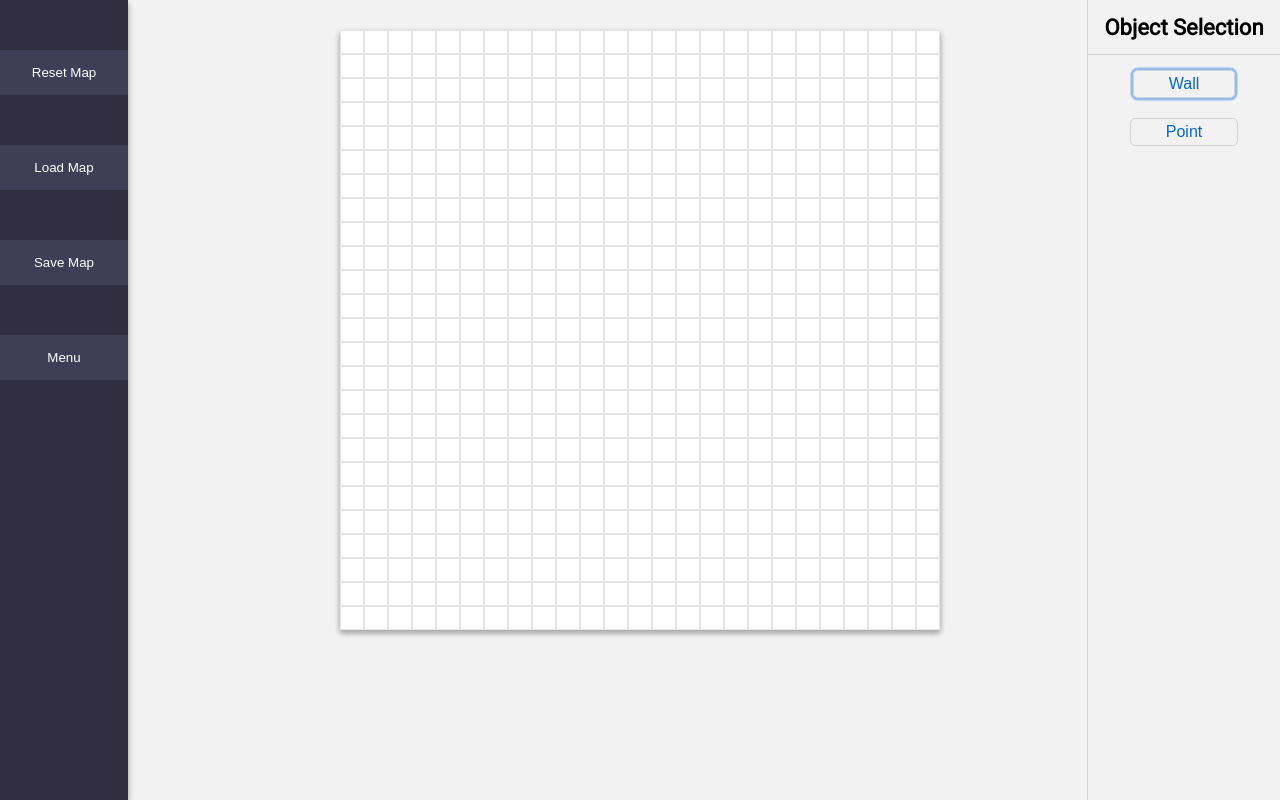
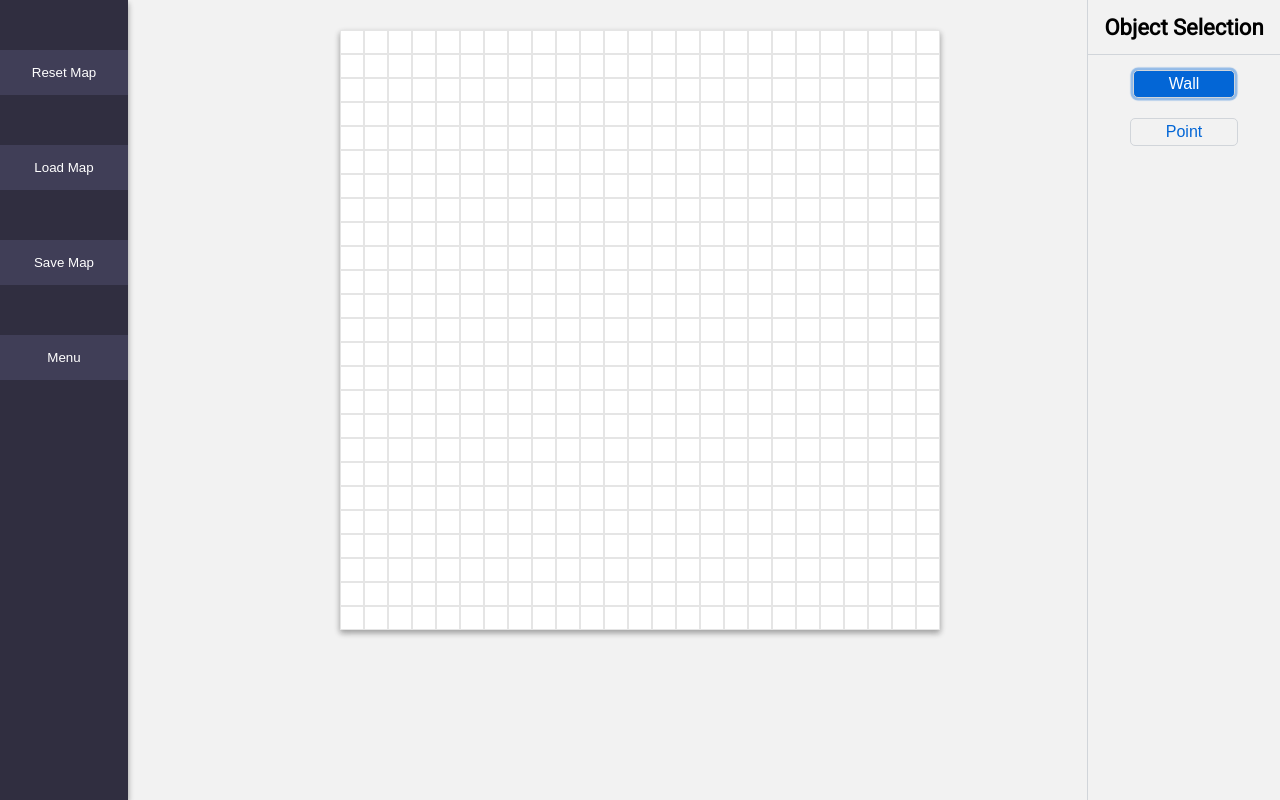
Before and after one commit to devPablo/PacMan-Multiplayer, a website: page public/index.html in a window 1280 px wide. Both pictures are taken after a click on the button "Wall". Drawn offline with Linux system fonts and the light colour scheme.

Commit message:
Add active style for object selection's buttons

```diff
--- a/public/css/style.css
+++ b/public/css/style.css
@@ -97,6 +97,12 @@ body {
 	cursor: pointer;
 }
 
+.button-object-active {
+	background-color: #0366D6;
+	color: #FFF;
+	cursor: pointer;
+}
+
 .button-object:focus {
 	box-shadow: 0 0 1px 2.5px rgba(3, 102, 214, 0.4);
 }
--- a/public/js/Game.js
+++ b/public/js/Game.js
@@ -208,13 +208,24 @@ function resetMap() {
 	drawMap();
 }
 
+// REDO with PARAMS
 // Select objects from Object Selection
 function selectObjectWall() {
 	active_object = 'WALL';
+	let e = document.getElementsByClassName('button-object');
+	for (let i = 0; i < e.length; i++) {
+		e[i].classList.remove('button-object-active');
+	}
+	this.classList.add('button-object-active');
 }
 
 function selectObjectPoint() {
 	active_object = 'POINT';
+	let e = document.getElementsByClassName('button-object');
+	for (let i = 0; i < e.length; i++) {
+		e[i].classList.remove('button-object-active');
+	}
+	this.classList.add('button-object-active');
 }
 
 
```
